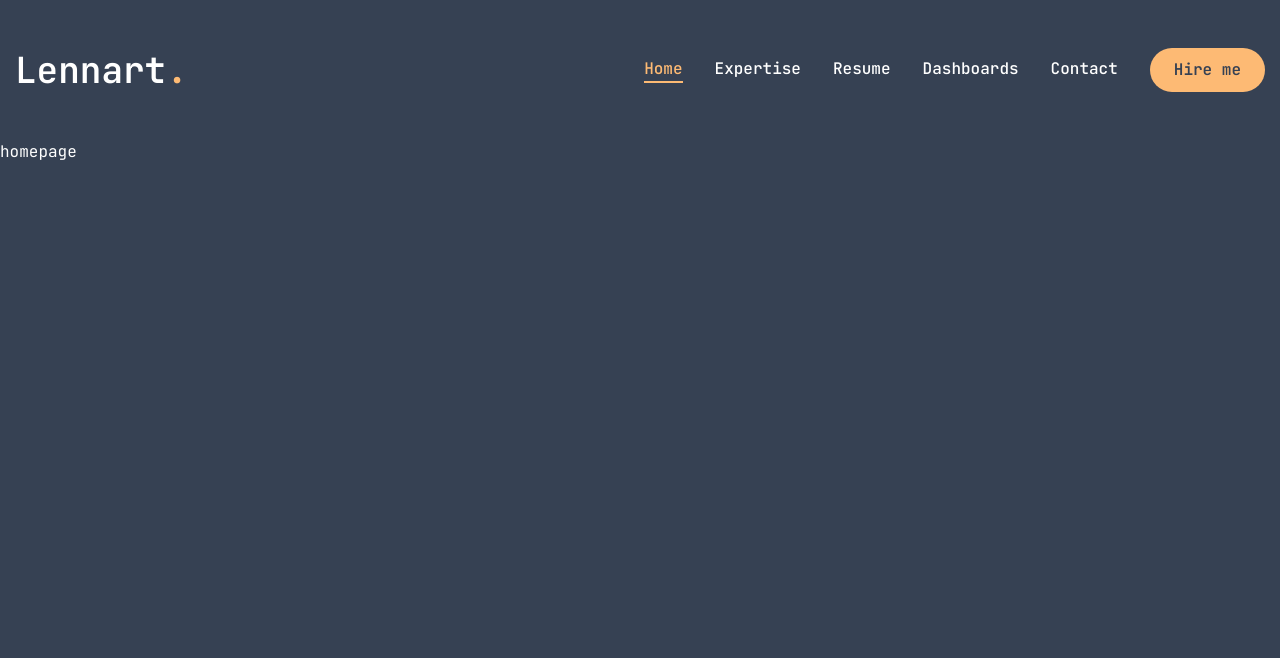
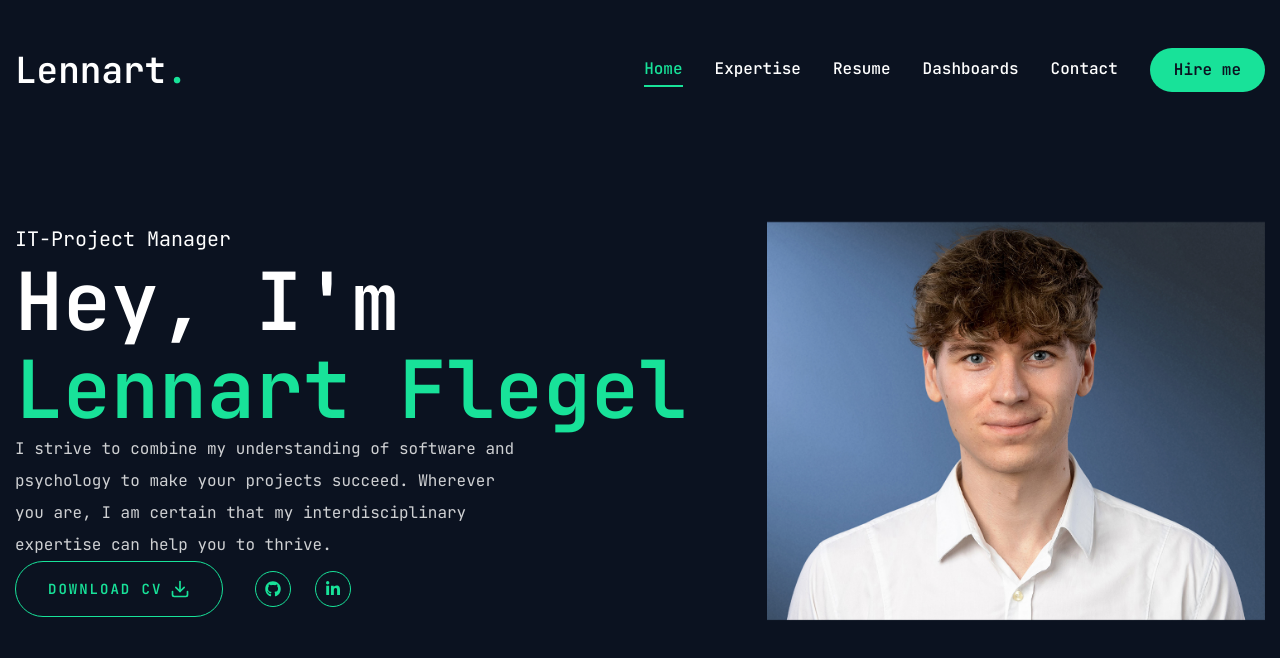
Before and after one commit to Helvardt/portfolio, a Next.js app: page / in a window 1280 px wide. Shown: the top 658 px of the page. Built offline with nearby package versions, Linux system fonts and the light colour scheme.

Commit message:
Front Page implement with photo

```diff
--- a/src/app/globals.css
+++ b/src/app/globals.css
@@ -2,6 +2,15 @@
 @config "../../tailwind.config.cjs";
 
 @layer base {
-  body { @apply bg-primary font-primary text-white; }
+  body { @apply bg-primary font-primary text-white leading-loose; }
 
+  .h1 {
+    @apply text-[48px] xl:text-[80px] leading-[1.1] font-semibold;
+  }
+  .h2 {
+    @apply text-[36px] xl:text-[48px] leading-[1.1] font-semibold;
+  }
+  .h3 {
+    @apply text-[20px] xl:text-[24px] leading-[1.1] font-semibold;
+  }
 }
--- a/src/app/page.jsx
+++ b/src/app/page.jsx
@@ -1,4 +1,50 @@
-export default function Home() {
-  return<main>homepage</main>;
+import { Button } from "@/components/ui/button";
+import { FiDownload } from "react-icons/fi";
 
-}
+//components
+import Social from "@/components/Social";
+import Photo from "@/components/Photo";
+
+const Home = () => {
+  return (
+    <section className="h-full">
+      <div className="container mx-auto h-full">
+        <div className="flex flex-col xl:flex-row items-center justify-between xl:pt-8 xl:pb-24">
+          {/* text */}
+          <div className="text-center xl:text-left">
+            <span className="text-xl">IT-Project Manager</span>
+            <h1 className="h1">Hey, I'm <br /> <span className="text-accent">Lennart Flegel</span>
+            </h1>
+            <p className="max-w-[500px] mb-0 text-white/80">
+            I strive to combine my understanding of software and psychology
+            to make your projects succeed. Wherever you are, I am certain that my interdisciplinary expertise can help you to thrive.
+            </p>
+            {/* button and socials */}
+            <div className="flex flex-col xl:flex-row items-center gap-8">
+              <Button
+                variant="outline"
+                size="lg"
+                className="uppercase flex items-center gap-2"
+              >
+                <span>Download CV</span>
+                <FiDownload className="text-xl" />
+              </Button>
+              <div className="mb-8 xl:mb-0">
+                <Social
+                  containerStyles="flex gap-6"
+                  iconStyles={"w-9 h-9 border border-accent rounded-full flex justify-center items-center text-accent text-base hover:bg-accent hover:text-primary hover:transition all duration-500"}
+                />
+                </div>
+            </div>
+          </div>
+          {/* photo */}
+          <div>
+            <Photo />
+          </div>
+       </div>
+      </div>
+    </section>
+  )
+};
+
+export default Home;
--- /dev/null
+++ b/src/components/Photo.jsx
@@ -0,0 +1,17 @@
+"use client";
+
+import {motion} from "framer-motion";
+import Image from "next/image";
+
+const Photo = () => {
+  return ( <div className="w-full h-full relative">
+    <motion.div>
+        <div className="w-[298px] h-[298px] xl:w-[498px] xl:h-[498px]">
+            <Image src="/assets/Photo.jpg" priority quality={100} fill alt="" className="object-contain" />
+        </div>
+    </motion.div>
+    </div>
+  )
+}
+
+export default Photo
--- /dev/null
+++ b/src/components/Social.jsx
@@ -0,0 +1,23 @@
+import Link from "next/link";
+
+import { FaGithub, FaLinkedinIn } from "react-icons/fa";
+
+const socials = [
+    {icon: <FaGithub />, path: ''},
+    {icon: <FaLinkedinIn />, path: ''},
+]
+const Social = ({containerStyles, iconStyles}) => {
+  return (
+    <div className={containerStyles}>
+        {socials.map((item, index) => {
+            return (
+                <Link key={index} href={item.path} className={iconStyles}>
+                {item.icon}
+            </Link>
+            );
+        })}
+    </div>
+  );
+};
+
+export default Social
--- a/src/components/stairs.jsx
+++ b/src/components/stairs.jsx
@@ -48,7 +48,7 @@ creating a staggered effect with decreasing delay for each subsequent step.
                 ease: "easeInOut",
                 delay: reverseIndex(index) * 0.07,
             }}
-            className="h-full w-full bg-[#fdba74] relative"
+            className="h-full w-full bg-[#18E299] relative"
         />
     );
   })}
--- a/src/components/ui/sheet.jsx
+++ b/src/components/ui/sheet.jsx
@@ -71,7 +71,7 @@ function SheetContent({
         {...props}>
         {children}
         <SheetPrimitive.Close
-          className="absolute-right-8 top-8 transition-opacity outline-none">
+          className="absolute top-4 right-4">
           <IoMdClose className="text-3xl text-accent" />
           <span className="sr-only">Close</span>
         </SheetPrimitive.Close>
--- a/tailwind.config.cjs
+++ b/tailwind.config.cjs
@@ -6,8 +6,8 @@ module.exports = {
     container: { center: true, padding: "15px" },
     extend: {
       colors: {
-        primary: "oklch(37.3% 0.034 259.733)",
-        accent: "#fdba74",
+        primary: "#0B1220",
+        accent: "#18E299",
       },
       fontFamily: {
         primary: "var(--font-jetbrains-mono)",
```
Also changed, not shown: public/assets/Photo.jpg (added).
